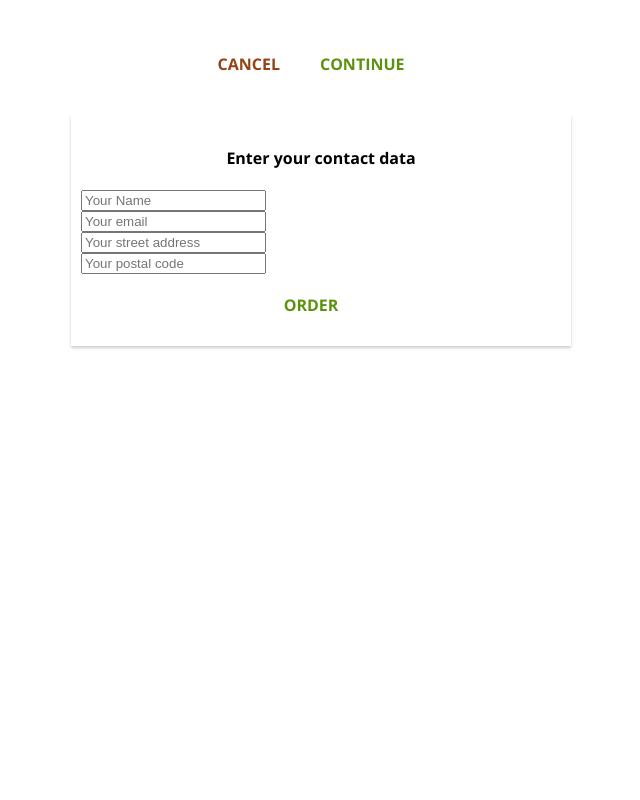
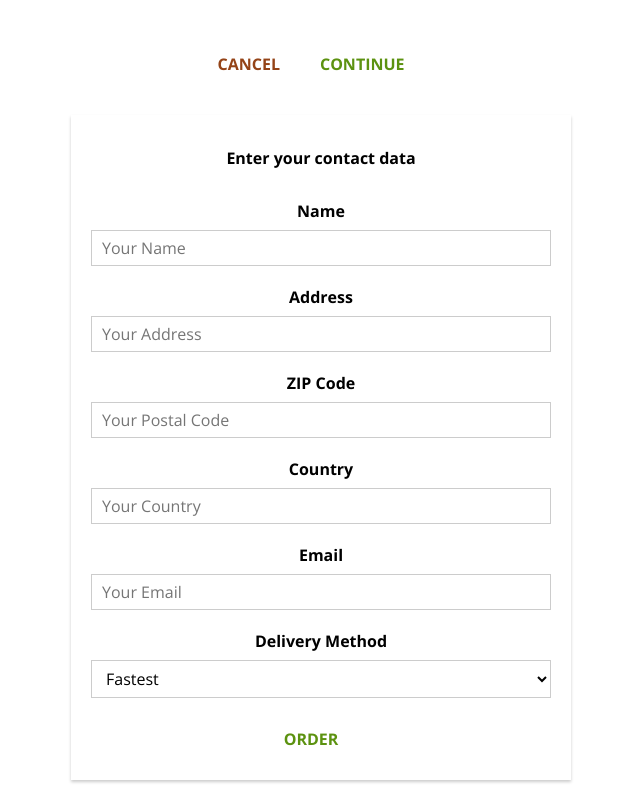
Before and after one commit to gegorov/burger-builder, a React (Create React App) app: page /checkout/contact-data in a window 1280 px wide. Shown: the part 725-1525 px from the top of the page, without its empty margins (319-959 px from the left). Before the commit the page ends 1091 px from the top, so only its background shows below. Built offline with nearby package versions, Linux system fonts and the light colour scheme.

Commit message:
Add actual form to ContactData

```diff
--- a/src/containers/Checkout/ContactData/ContactData.jsx
+++ b/src/containers/Checkout/ContactData/ContactData.jsx
@@ -3,17 +3,77 @@ import React, { Component } from 'react';
 import axios from '../../../axios';
 import Button from '../../../components/UI/Button/Button';
 import Spinner from '../../../components/UI/Spinner/Spinner';
+import Input from '../../../components/UI/Input/Input';
 import classes from './ContactData.module.css';
 
 class ContactData extends Component {
   constructor(props) {
     super(props);
     this.state = {
-      name: '',
-      email: '',
-      address: {
-        street: '',
-        postalCode: '',
+      orderForm: {
+        name: {
+          elementType: 'input',
+          elementConfig: {
+            type: 'text',
+            placeholder: 'Your Name',
+            label: 'Name',
+
+          },
+          value: '',
+        },
+        street: {
+          elementType: 'input',
+          elementConfig: {
+            type: 'text',
+            placeholder: 'Your Address',
+            label: 'Address',
+          },
+          value: '',
+        },
+        zipCode: {
+          elementType: 'input',
+          elementConfig: {
+            type: 'text',
+            placeholder: 'Your Postal Code',
+            label: 'ZIP Code',
+          },
+          value: '',
+        },
+        country: {
+          elementType: 'input',
+          elementConfig: {
+            type: 'text',
+            placeholder: 'Your Country',
+            label: 'Country',
+          },
+          value: '',
+        },
+        email: {
+          elementType: 'input',
+          elementConfig: {
+            type: 'email',
+            placeholder: 'Your Email',
+            label: 'Email',
+          },
+          value: '',
+        },
+        deliveryMethod: {
+          elementType: 'select',
+          elementConfig: {
+            options: [
+              {
+                value: 'fastest',
+                displayValue: 'Fastest',
+              },
+              {
+                value: 'cheapest',
+                displayValue: 'Cheapest',
+              },
+            ],
+            label: 'Delivery Method',
+          },
+          value: 'fastest',
+        },
       },
       loading: false,
     };
@@ -22,22 +82,23 @@ class ContactData extends Component {
     orderHandler = (event) => {
       const { ingredients, price } = this.props;
       event.preventDefault();
+      const { orderForm } = this.state;
+      const customerData = Object.keys(orderForm).reduce(
+        (acc, key) => ({
+          ...acc,
+          [key]: orderForm[key].value,
+        }),
+        {},
+      );
 
       this.setState({ loading: true });
+
       const order = {
         ingredients,
         price,
-        customer: {
-          name: 'Test Byuer',
-          address: {
-            street: 'Teststreet 1',
-            zipCode: '12314',
-            country: 'Germany',
-          },
-          email: 'test@test.com',
-        },
-        deliveryMethod: 'fastest',
+        customerData,
       };
+
       axios.post('/orders.json', order)
         .then((response) => {
           console.log(response);
@@ -55,35 +116,46 @@ class ContactData extends Component {
       console.log('ContactData: ', this.props.ingredients);
     }
 
+    inputChangedHandler = (event, inputId) => {
+      const { orderForm } = this.state;
+      const updatedOrderForm = {
+        ...orderForm,
+      };
+      const updatedFormElement = {
+        ...updatedOrderForm[inputId],
+      };
+      updatedFormElement.value = event.target.value;
+      updatedOrderForm[inputId] = updatedFormElement;
+      this.setState({ orderForm: updatedOrderForm });
+    }
+
     render() {
-      const { loading } = this.state;
+      const { loading, orderForm } = this.state;
+      const formItems = Object.keys(orderForm)
+        .map((key) => ({
+          id: key,
+          config: orderForm[key],
+        }))
+        .map((item) => (
+          <Input
+            key={item.id}
+            elementType={item.config.elementType}
+            elementConfig={item.config.elementConfig}
+            value={item.config.value}
+            name={item.id}
+            changed={(event) => this.inputChangedHandler(event, item.id)}
+          />
+        ));
+
       let form = (
-        <form>
-          <input
-            className={classes.Input}
-            type="text"
-            name="name"
-            placeholder="Your Name"
-          />
-          <input
-            className={classes.Input}
-            type="text"
-            name="email"
-            placeholder="Your email"
-          />
-          <input
-            className={classes.Input}
-            type="text"
-            name="street"
-            placeholder="Your street address"
-          />
-          <input
-            className={classes.Input}
-            type="text"
-            name="postalCode"
-            placeholder="Your postal code"
-          />
-          <Button btnType="Success" clicked={this.orderHandler}>Order</Button>
+        <form onSubmit={this.orderHandler}>
+          {formItems}
+          <Button
+            btnType="Success"
+            type="submit"
+          >
+            Order
+          </Button>
         </form>
       );
       if (loading) {
```
